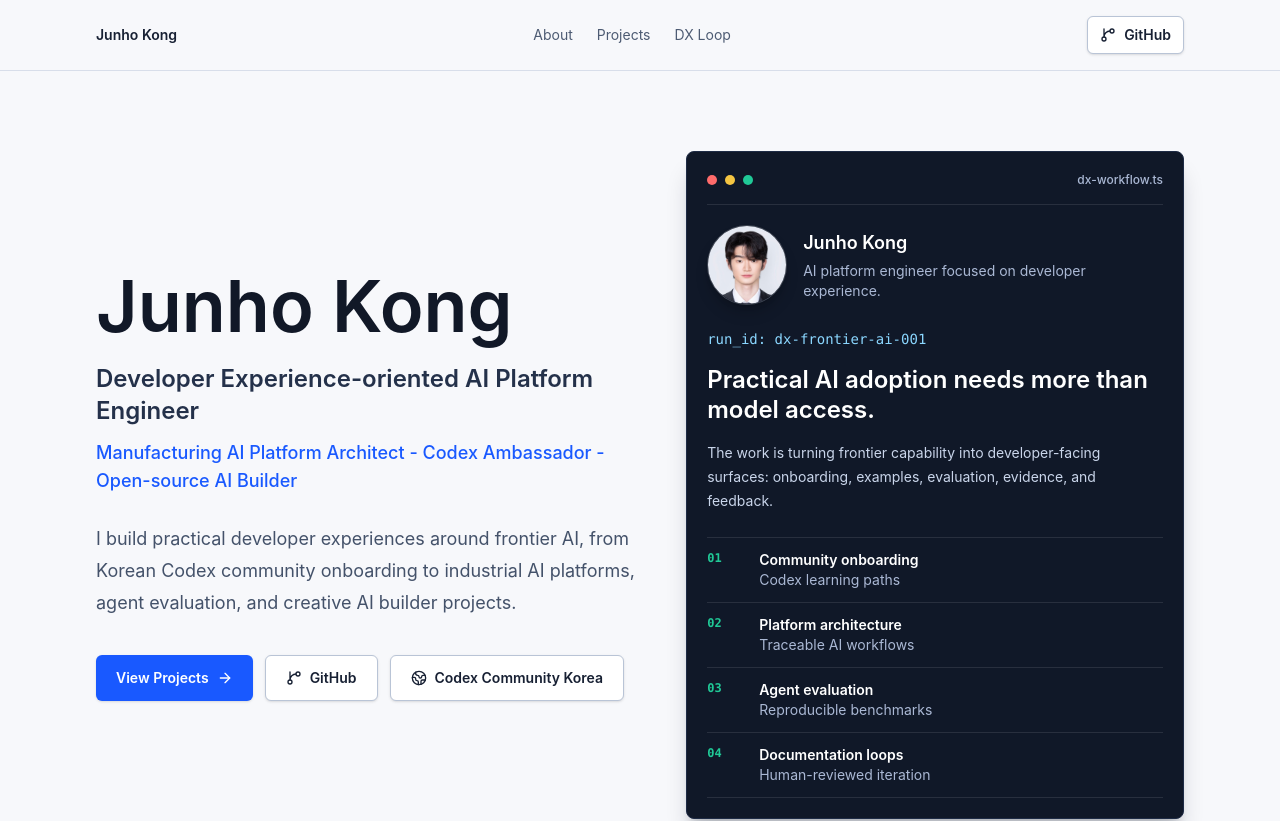
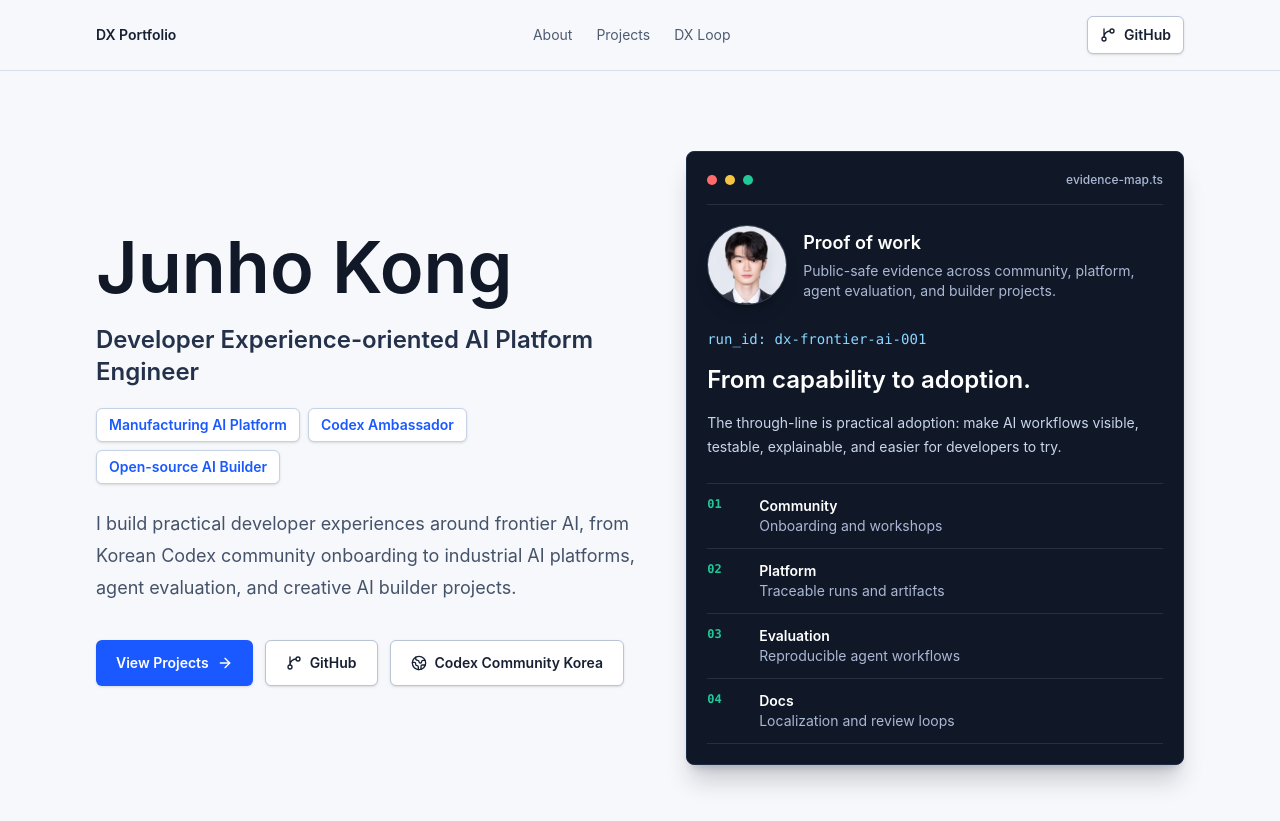
Before and after one commit to Generoustandard/Portfolio, a React (Vite) app: page / in a window 1280 px wide. Shown: the top 821 px of the page. Built offline with nearby package versions, Linux system fonts and the light colour scheme.

Commit message:
Refine hero copy hierarchy

```diff
--- a/src/App.tsx
+++ b/src/App.tsx
@@ -362,7 +362,7 @@
         aria-label="Primary navigation"
       >
         <a href="#top" className="text-sm font-semibold text-[#172033]">
-          Junho Kong
+          DX Portfolio
         </a>
         <div className="hidden items-center gap-6 text-sm text-[#4d5b73] md:flex">
           <a className="hover:text-[#1959ff]" href="#about">
@@ -402,11 +402,21 @@
         <p className="mt-5 text-xl font-semibold text-[#24314a] sm:text-2xl">
           Developer Experience-oriented AI Platform Engineer
         </p>
-        <p className="mt-3 text-base font-medium text-[#1959ff] sm:text-lg">
-          Manufacturing AI Platform Architect - Codex Ambassador - Open-source
-          AI Builder
-        </p>
-        <p className="mt-7 max-w-2xl text-lg leading-8 text-[#44526a]">
+        <div className="mt-5 flex flex-wrap gap-2">
+          {[
+            'Manufacturing AI Platform',
+            'Codex Ambassador',
+            'Open-source AI Builder',
+          ].map((label) => (
+            <span
+              className="rounded-md border border-[#c6d2e5] bg-white px-3 py-1.5 text-sm font-semibold text-[#1959ff] shadow-sm"
+              key={label}
+            >
+              {label}
+            </span>
+          ))}
+        </div>
+        <p className="mt-6 max-w-2xl text-lg leading-8 text-[#44526a]">
           I build practical developer experiences around frontier AI, from
           Korean Codex community onboarding to industrial AI platforms, agent
           evaluation, and creative AI builder projects.
@@ -442,7 +452,7 @@
 
       <aside
         className="rounded-lg border border-[#1e2b45] bg-[#101828] p-5 text-white shadow-xl shadow-[#101828]/20"
-        aria-label="Developer experience workflow summary"
+        aria-label="Portfolio evidence map"
       >
         <div className="flex items-center justify-between border-b border-white/10 pb-4">
           <div className="flex items-center gap-2">
@@ -451,7 +461,7 @@
             <span className="h-2.5 w-2.5 rounded-full bg-[#20c997]" />
           </div>
           <span className="text-xs font-medium text-[#aab8d4]">
-            dx-workflow.ts
+            evidence-map.ts
           </span>
         </div>
         <div className="mt-5 flex items-center gap-4">
@@ -463,9 +473,10 @@
             height="80"
           />
           <div>
-            <p className="text-lg font-semibold text-white">Junho Kong</p>
+            <p className="text-lg font-semibold text-white">Proof of work</p>
             <p className="mt-1 text-sm leading-5 text-[#aab8d4]">
-              AI platform engineer focused on developer experience.
+              Public-safe evidence across community, platform, agent
+              evaluation, and builder projects.
             </p>
           </div>
         </div>
@@ -474,19 +485,19 @@
             run_id: dx-frontier-ai-001
           </p>
           <h2 className="mt-4 text-2xl font-semibold leading-tight text-white">
-            Practical AI adoption needs more than model access.
+            From capability to adoption.
           </h2>
           <p className="mt-4 text-sm leading-6 text-[#c9d5ea]">
-            The work is turning frontier capability into developer-facing
-            surfaces: onboarding, examples, evaluation, evidence, and feedback.
+            The through-line is practical adoption: make AI workflows visible,
+            testable, explainable, and easier for developers to try.
           </p>
         </div>
         <div className="divide-y divide-white/10 border-y border-white/10">
           {[
-            ['01', 'Community onboarding', 'Codex learning paths'],
-            ['02', 'Platform architecture', 'Traceable AI workflows'],
-            ['03', 'Agent evaluation', 'Reproducible benchmarks'],
-            ['04', 'Documentation loops', 'Human-reviewed iteration'],
+            ['01', 'Community', 'Onboarding and workshops'],
+            ['02', 'Platform', 'Traceable runs and artifacts'],
+            ['03', 'Evaluation', 'Reproducible agent workflows'],
+            ['04', 'Docs', 'Localization and review loops'],
           ].map(([number, title, detail]) => (
             <div
               className="grid grid-cols-[2.5rem_1fr] gap-3 py-3"
```
